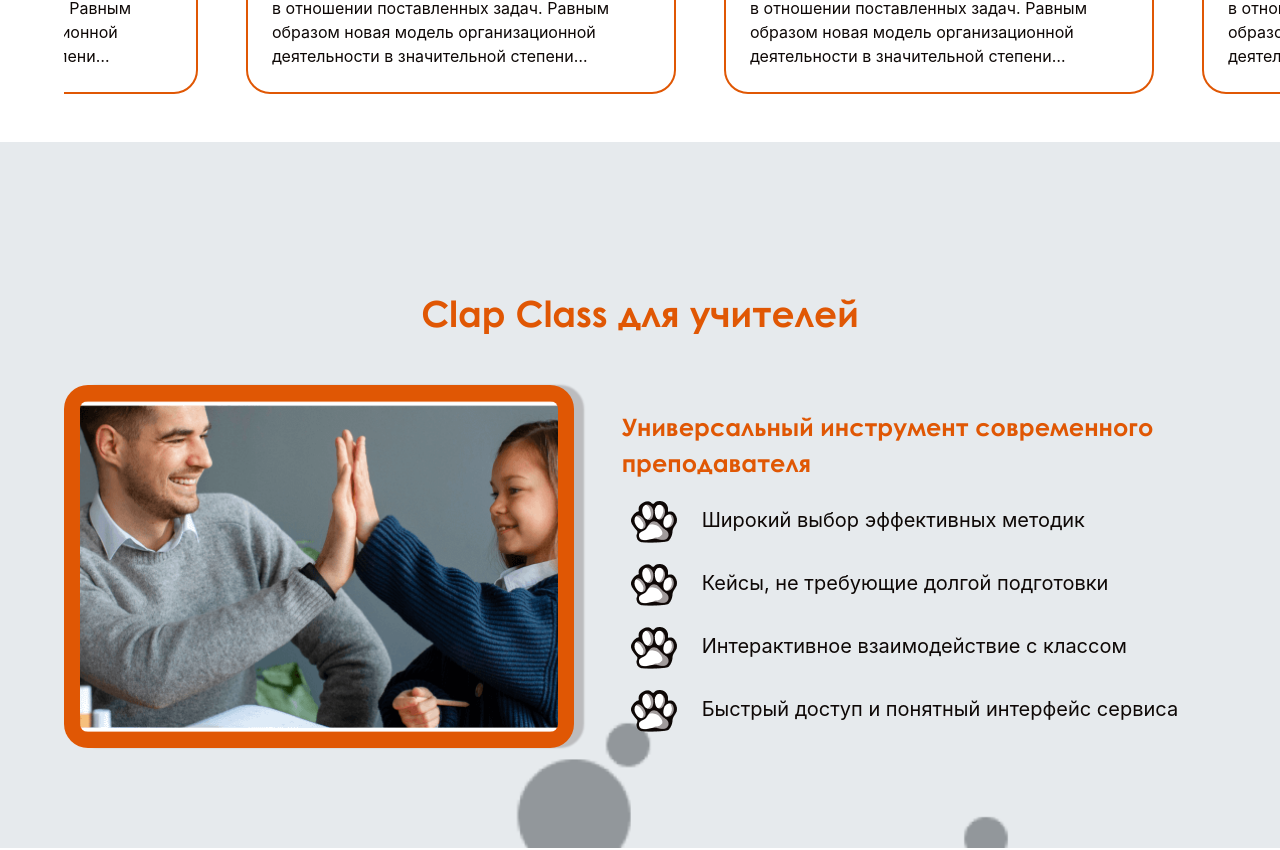
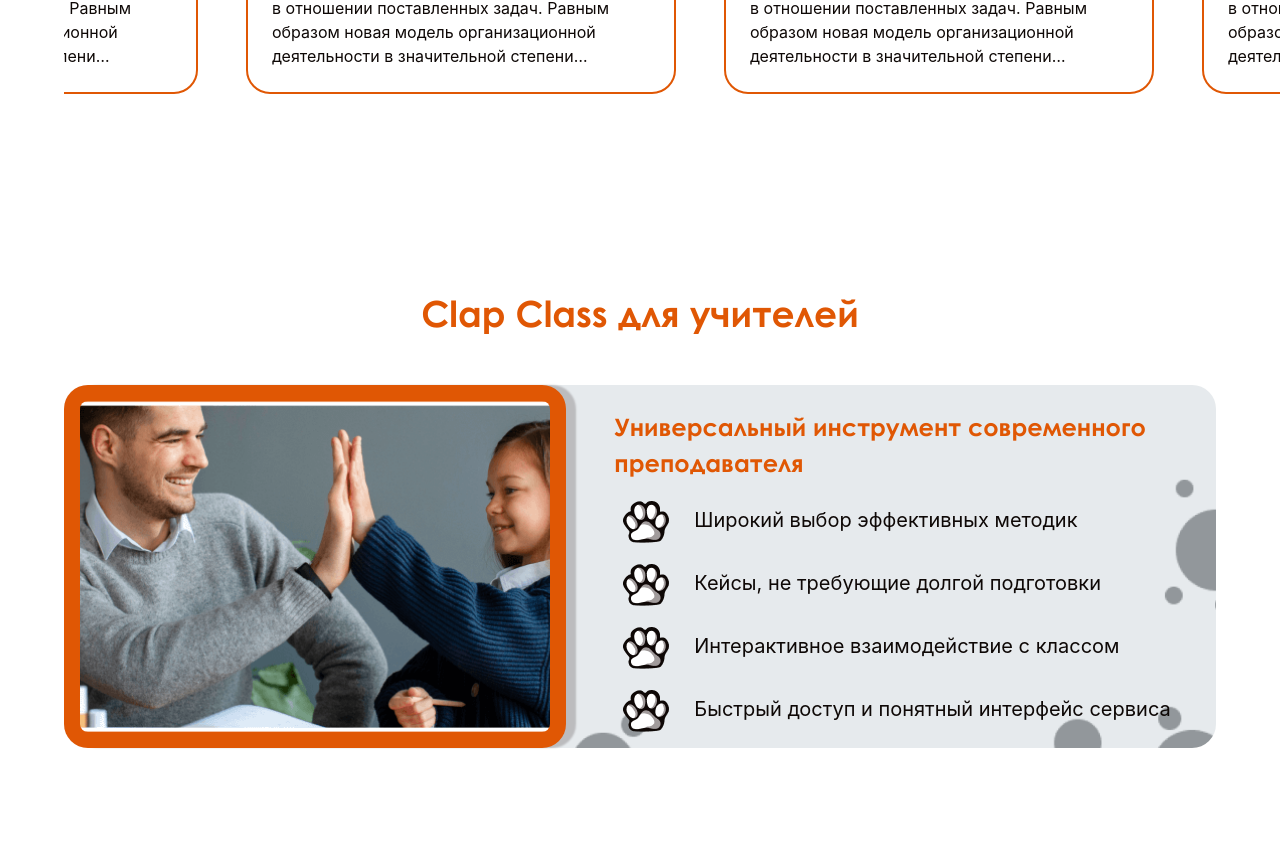
Before and after one commit to Nazarov-Dmitriy/ClapClass, a Vue app: page / in a window 1280 px wide. Shown: the part 2613-3463 px from the top of the page. Built offline with nearby package versions, Linux system fonts and the light colour scheme; a web font is replaced by a local one.

Commit message:
пофиксил верстку в teacher

```diff
--- a/src/components/main/TeacherComponent.vue
+++ b/src/components/main/TeacherComponent.vue
@@ -33,15 +33,13 @@
 <style lang="scss">
 .teacher {
     padding: 148px 64px 100px 64px;
-    background: url('../../assets/images/main/teacher/teacher-bg.png') no-repeat;
-    background-size: cover;
-    background-position: top;
+
     overflow: hidden;
-    @media (max-width: $lg) {
-        padding: 48px 16px;
+    @media (max-width: $xl) {
+        padding: 48px 0;
     }
     @media (max-width: $sm) {
-        padding: 24px 16px;
+        padding: 24px 0;
 
     }
 }
@@ -67,6 +65,11 @@
 }
 
 .teacher__wrapper {
+    background: url('../../assets/images/main/teacher/teacher-bg.png') no-repeat;
+    background-size: cover;
+    background-position: top;
+    padding: 0px 16px 0px 0px;
+    border-radius: 24px;
     display: flex;
     justify-content: center;
     align-items: stretch;
```
